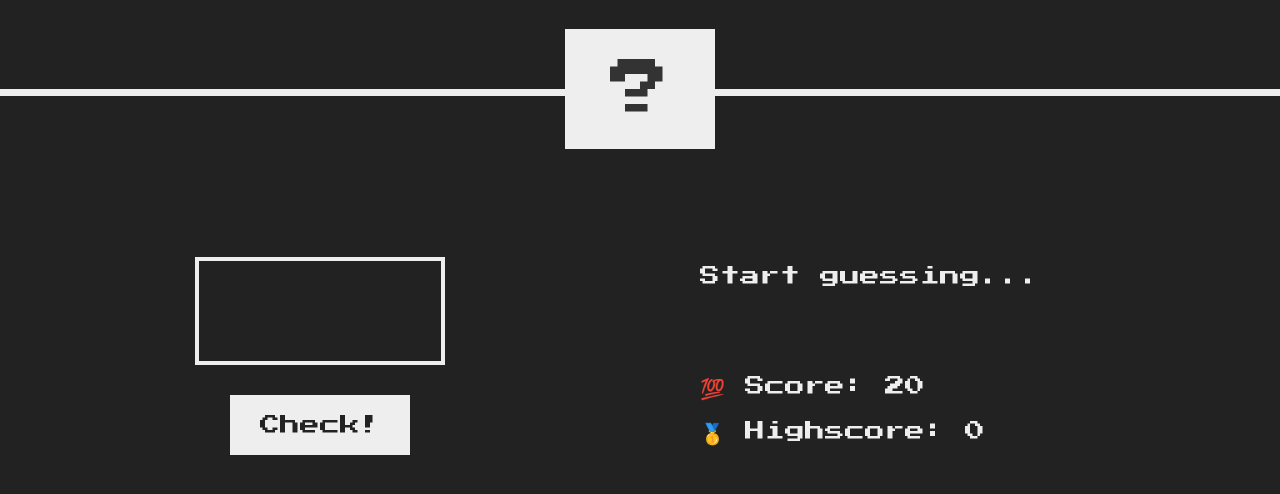
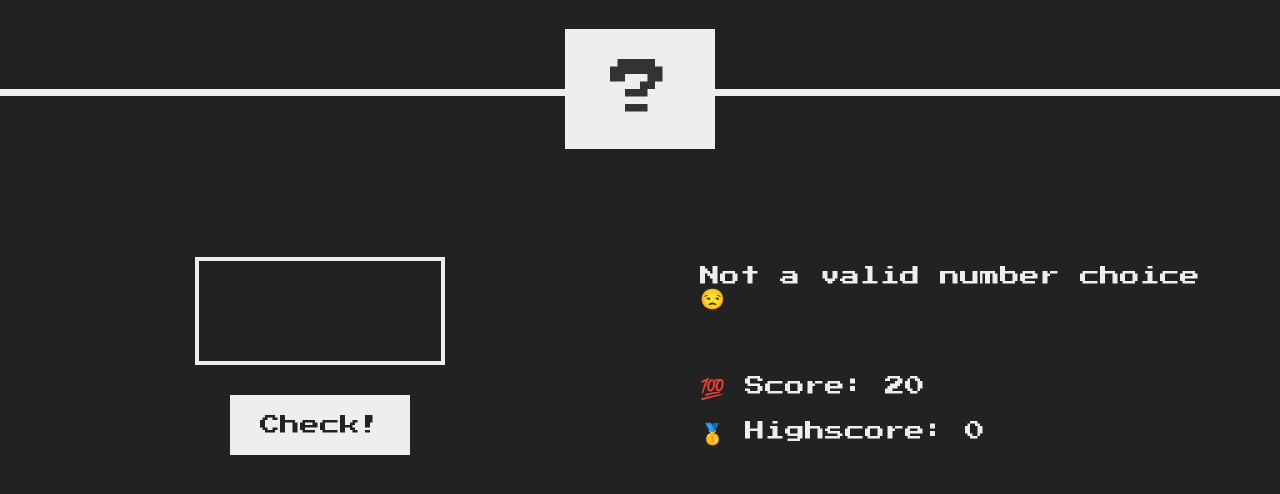
Before and after one commit to AndrewTranMSW/upgraded-barnacle, a plain HTML site: page 05-Guess-My-Number/starter/index.html in a window 1280 px wide. Both pictures are taken after a click on the button "Check!". Shown: the part 184-678 px from the top of the page. Drawn offline with Linux system fonts and the light colour scheme.

Commit message:
pushin' p

```diff
--- a/05-Guess-My-Number/starter/script.js
+++ b/05-Guess-My-Number/starter/script.js
@@ -1 +1,26 @@
 'use strict';
+
+// console.log(document.querySelector('.message').textContent);
+
+// document.querySelector('.message').textContent = 'Correct Number!? ✨';
+
+// console.log(
+//   (document.querySelector('.message').textContent = 'Correct Number!? ✨')
+// );
+
+// //changes the value of the numbers
+// document.querySelector('.number').textContent = 14;
+// document.querySelector('.score').textContent = 69;
+// //changes the value of the input field
+// document.querySelector('.guess').value = 22;
+// console.log((document.querySelector('.guess').value = 22));
+
+document.querySelector('.check').addEventListener('click', function () {
+  const guess = Number(document.querySelector('.guess').value);
+  console.log(guess, typeof guess);
+
+  if (!guess) {
+    document.querySelector('.message').textContent =
+      'Not a valid number choice 😒';
+  }
+});
```
Also changed, not shown: 03-Developer-Skills/starter/index.html (+1 -1 lines), 03-Developer-Skills/starter/script.js (+55 -1 lines).
